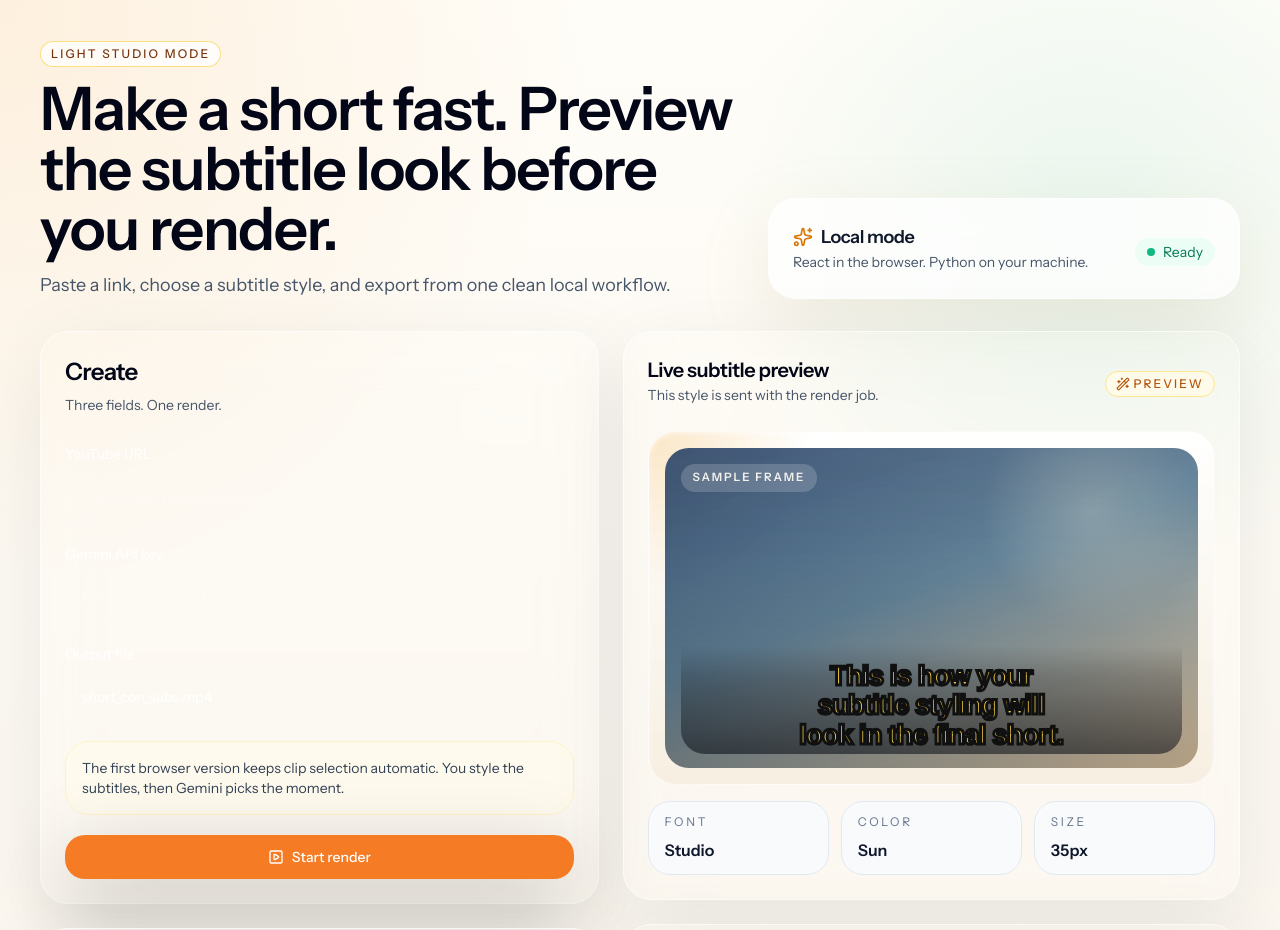
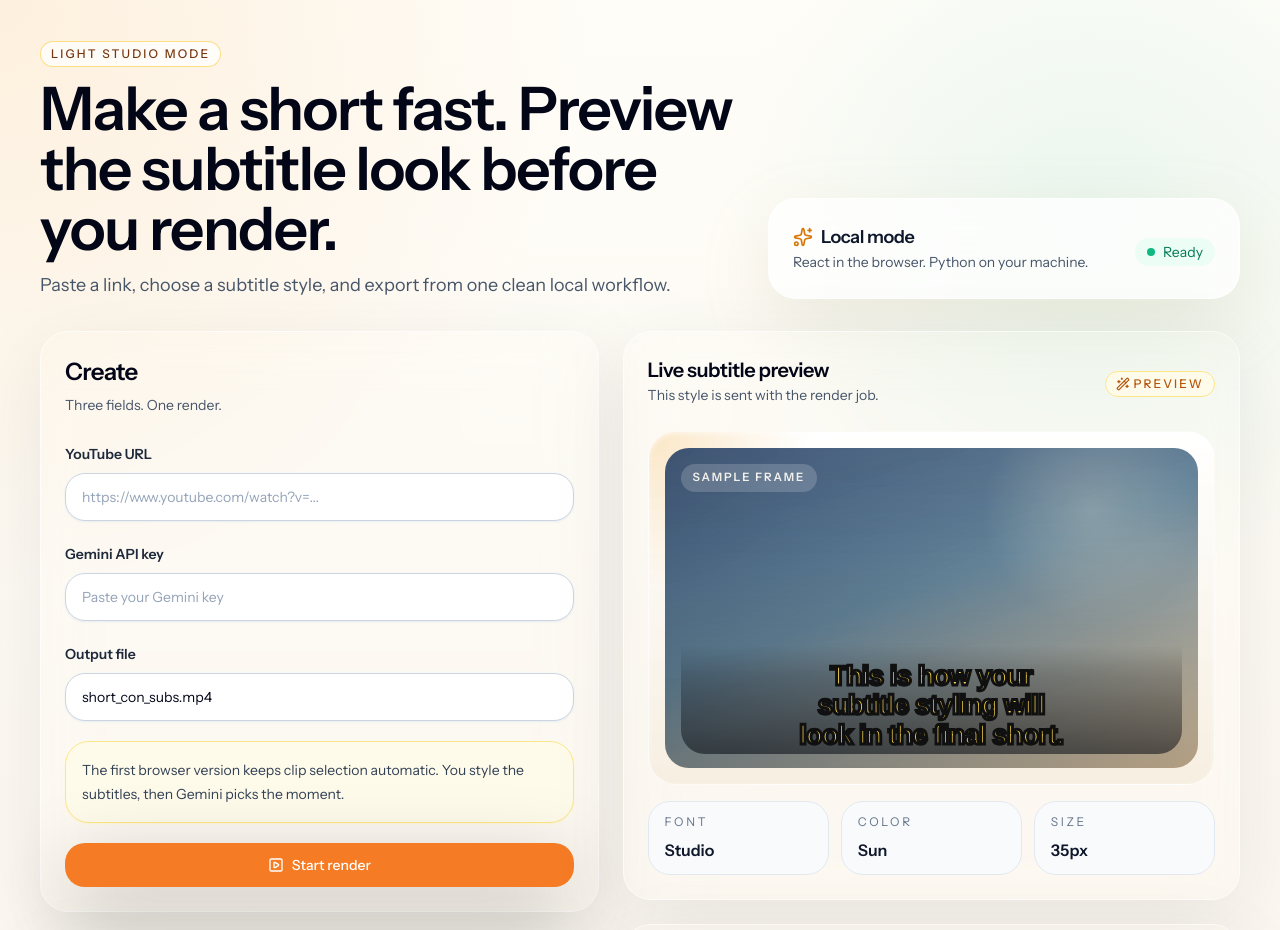
Before and after one commit to Sh1re-a/miscoshorts-ai, a React (Vite) app in the folder frontend/: page / in a window 1280 px wide. Shown: the top 930 px of the page. Built offline with nearby package versions, Linux system fonts and the light colour scheme.

Commit message:
fix: improve form field contrast

```diff
--- a/frontend/src/App.tsx
+++ b/frontend/src/App.tsx
@@ -248,7 +248,7 @@ function App() {
                     />
                   </div>
 
-                  <div className="rounded-[24px] border border-amber-100 bg-amber-50/70 p-4 text-sm text-slate-700">
+                  <div className="rounded-[24px] border border-amber-200 bg-amber-50 p-4 text-sm leading-6 text-slate-700 shadow-sm shadow-amber-100/70">
                     The first browser version keeps clip selection automatic. You style the subtitles, then Gemini picks the moment.
                   </div>
 
--- a/frontend/src/components/ui/card.tsx
+++ b/frontend/src/components/ui/card.tsx
@@ -3,7 +3,7 @@ import * as React from 'react'
 import { cn } from '../../lib/utils'
 
 export function Card({ className, ...props }: React.HTMLAttributes<HTMLDivElement>) {
-  return <div className={cn('rounded-[28px] border border-white/10', className)} {...props} />
+  return <div className={cn('rounded-[28px] border border-slate-200/80', className)} {...props} />
 }
 
 export function CardHeader({ className, ...props }: React.HTMLAttributes<HTMLDivElement>) {
--- a/frontend/src/components/ui/input.tsx
+++ b/frontend/src/components/ui/input.tsx
@@ -9,7 +9,7 @@ export const Input = React.forwardRef<HTMLInputElement, React.InputHTMLAttribute
         ref={ref}
         type={type}
         className={cn(
-          'flex h-12 w-full rounded-2xl border border-white/10 bg-white/5 px-4 py-3 text-sm text-white placeholder:text-white/35 focus-visible:outline-none focus-visible:ring-2 focus-visible:ring-ring disabled:cursor-not-allowed disabled:opacity-50',
+          'flex h-12 w-full rounded-2xl border border-slate-300 bg-white px-4 py-3 text-sm text-slate-950 shadow-sm shadow-slate-200/70 placeholder:text-slate-400 focus-visible:outline-none focus-visible:ring-2 focus-visible:ring-amber-500 focus-visible:border-amber-400 disabled:cursor-not-allowed disabled:opacity-50',
           className,
         )}
         {...props}
--- a/frontend/src/components/ui/label.tsx
+++ b/frontend/src/components/ui/label.tsx
@@ -4,7 +4,7 @@ import { cn } from '../../lib/utils'
 
 export const Label = React.forwardRef<HTMLLabelElement, React.LabelHTMLAttributes<HTMLLabelElement>>(
   ({ className, ...props }, ref) => {
-    return <label ref={ref} className={cn('text-sm font-medium text-white/85', className)} {...props} />
+    return <label ref={ref} className={cn('text-sm font-semibold text-slate-800', className)} {...props} />
   },
 )
 Label.displayName = 'Label'
```
